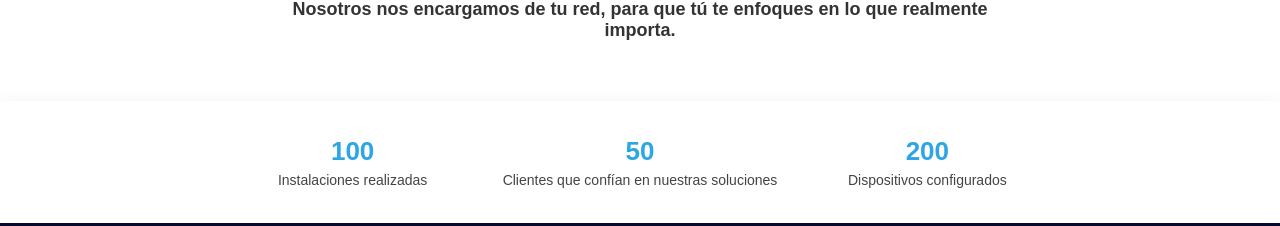
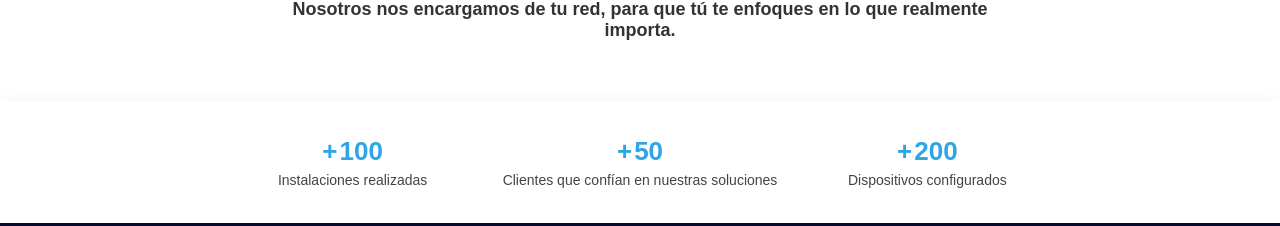
Before and after one commit to OcteFlow/octeflow-site, a Next.js app: page / in a window 1280 px wide. Shown: the part 953-1179 px from the top of the page. Built offline with nearby package versions, Linux system fonts and the light colour scheme.

Commit message:
Update globals.css

```diff
--- a/styles/globals.css
+++ b/styles/globals.css
@@ -603,6 +603,14 @@ font-size:26px;
 font-weight:700;
 color:#2ea5e4;
 margin-bottom:5px;
+position:relative;
+}
+
+/* símbolo + */
+
+.trust-number::before{
+content:"+";
+margin-right:2px;
 }
 
 .trust-item p{
```
